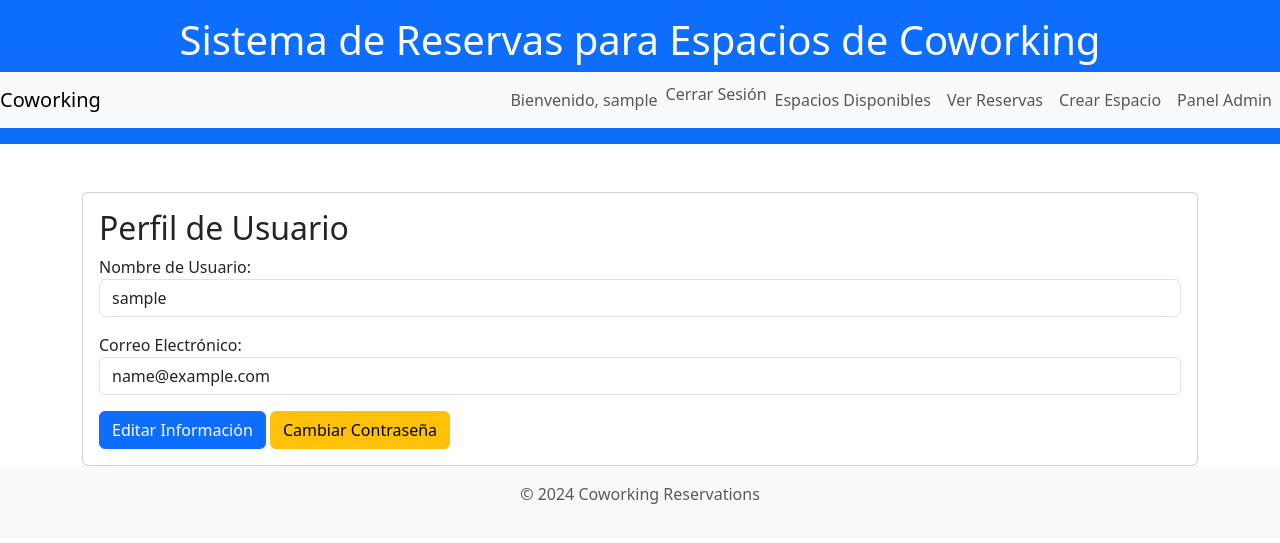
After one commit to FelipeAE/espacios-coworking, a Django app: page /perfil/ in a window 1280 px wide. The commit adds this page. Shown: the top 543 px of the page. Run offline with Django 5.2, Linux system fonts and the light colour scheme; the visitor is signed in with stand-in values (Sample User, id 1).

Commit message:
agregar a que las reservas salga el nombre de usuario que lo esta haciendo y creacion del perfil del usuario

```diff
--- a/Backend/coworking_reservas/reservas/urls.py
+++ b/Backend/coworking_reservas/reservas/urls.py
@@ -13,6 +13,9 @@ urlpatterns = [
     path('login/', auth_views.LoginView.as_view(template_name='reservas/login.html', redirect_authenticated_user=True, next_page='index'), name='login'),
     path('logout/', auth_views.LogoutView.as_view(next_page='login'), name='logout'),
     path('register/', views.register, name='register'),
+    path('perfil/', views.perfil_usuario, name='perfil'),
+    path('perfil/editar/', views.editar_perfil, name='editar_perfil'),
+    path('perfil/cambiar_contrasena/', views.cambiar_contrasena, name='cambiar_contrasena'),
     path('espacios/', views.espacios_disponibles, name='espacios'),
     path('reservar/<int:espacio_id>/', views.reservar_espacio, name='reservar'),
     path('crear-espacio/', views.crear_espacio, name='crear_espacio'),
--- a/Backend/coworking_reservas/reservas/views.py
+++ b/Backend/coworking_reservas/reservas/views.py
@@ -5,8 +5,9 @@ from .serializers import EspacioSerializer, ReservaSerializer
 from django.contrib.auth.decorators import login_required, user_passes_test
 from django.utils import timezone
 from django.contrib import messages
-from django.contrib.auth import login
-from django.contrib.auth.forms import UserCreationForm
+from django.contrib.auth import login, update_session_auth_hash
+from django.contrib.auth.forms import UserCreationForm, UserChangeForm, PasswordChangeForm
+from .forms import EditarPerfilForm
 
 
 class EspacioViewSet(viewsets.ModelViewSet):
@@ -19,6 +20,41 @@ class ReservaViewSet(viewsets.ModelViewSet):
 
 def index(request):
     return render(request, 'reservas/index.html')
+
+@login_required
+def perfil_usuario(request):
+    return render(request, 'reservas/perfil.html', {'usuario': request.user})
+
+@login_required
+def editar_perfil(request):
+    if request.method == 'POST':
+        form = EditarPerfilForm(request.POST, instance=request.user)
+        if form.is_valid():
+            form.save()
+            messages.success(request, 'Tu perfil ha sido actualizado con éxito.')
+            return redirect('perfil_usuario')
+        else:
+            messages.error(request, 'Por favor corrige los errores a continuación.')
+    else:
+        form = EditarPerfilForm(instance=request.user)
+
+    return render(request, 'reservas/editar_perfil.html', {'form': form})
+
+@login_required
+def cambiar_contrasena(request):
+    if request.method == 'POST':
+        form = PasswordChangeForm(user=request.user, data=request.POST)
+        if form.is_valid():
+            user = form.save()
+            update_session_auth_hash(request, user)  # Importante para mantener la sesión del usuario
+            messages.success(request, 'Tu contraseña ha sido actualizada correctamente.')
+            return redirect('perfil_usuario')
+        else:
+            messages.error(request, 'Por favor corrige los errores a continuación.')
+    else:
+        form = PasswordChangeForm(user=request.user)
+
+    return render(request, 'reservas/cambiar_contrasena.html', {'form': form})
 
 def register(request):
     if request.method == 'POST':
--- a/Backend/coworking_reservas/template/reservas/base.html
+++ b/Backend/coworking_reservas/template/reservas/base.html
@@ -21,7 +21,7 @@
                 <ul class="navbar-nav ms-auto">
                     {% if user.is_authenticated %}
                         <li class="nav-item">
-                            <span class="navbar-text me-3">Bienvenido, {{ user.username }}</span>
+                            <a class="nav-link" href="{% url 'perfil' %}">Bienvenido, {{ user.username }}</a>
                         </li>
                         <li class="nav-item">
                             <form action="{% url 'logout' %}" method="post" style="display: inline;">
--- /dev/null
+++ b/Backend/coworking_reservas/template/reservas/perfil.html
@@ -0,0 +1,26 @@
+{% extends 'reservas/base.html' %}
+
+{% block title %}Perfil de Usuario{% endblock %}
+
+{% block content %}
+<div class="card">
+    <div class="card-body">
+        <h2 class="card-title">Perfil de Usuario</h2>
+        <form method="post" action="">
+            {% csrf_token %}
+            <div class="form-group">
+                <label for="username">Nombre de Usuario:</label>
+                <input type="text" id="username" name="username" value="{{ usuario.username }}" class="form-control" readonly>
+            </div>
+            <div class="form-group mt-3">
+                <label for="email">Correo Electrónico:</label>
+                <input type="email" id="email" name="email" value="{{ usuario.email }}" class="form-control" readonly>
+            </div>
+            <div class="form-group mt-3">
+                <a href="{% url 'editar_perfil' %}" class="btn btn-primary">Editar Información</a>
+                <a href="{% url 'cambiar_contrasena' %}" class="btn btn-warning">Cambiar Contraseña</a>
+            </div>
+        </form>
+    </div>
+</div>
+{% endblock %}
--- a/Backend/coworking_reservas/template/reservas/ver_reservas.html
+++ b/Backend/coworking_reservas/template/reservas/ver_reservas.html
@@ -7,6 +7,7 @@
 <table class="table table-striped">
     <thead>
         <tr>
+            <th>Usuario</th>
             <th>Espacio</th>
             <th>Fecha</th>
             <th>Hora de Inicio</th>
@@ -18,6 +19,7 @@
     <tbody>
         {% for reserva in reservas %}
             <tr>
+                <td>{{ reserva.usuario.username }}</td>
                 <td>{{ reserva.espacio.nombre }}</td>
                 <td>{{ reserva.fecha_reserva }}</td>
                 <td>{{ reserva.hora_inicio }}</td>
```
Also changed, not shown: Backend/coworking_reservas/reservas/forms.py (added, +13 -0 lines), Backend/coworking_reservas/template/reservas/cambiar_contrasena.html (added, +16 -0 lines), Backend/coworking_reservas/template/reservas/editar_perfil.html (added, +16 -0 lines).
